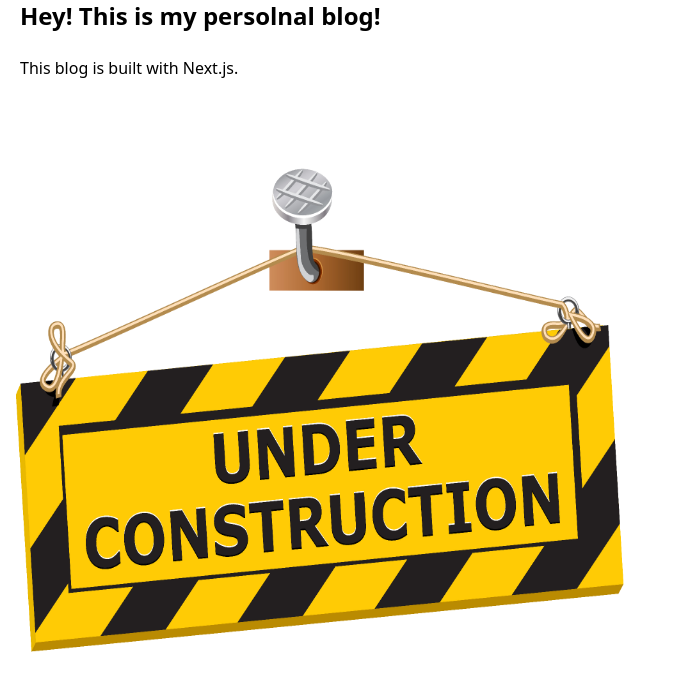
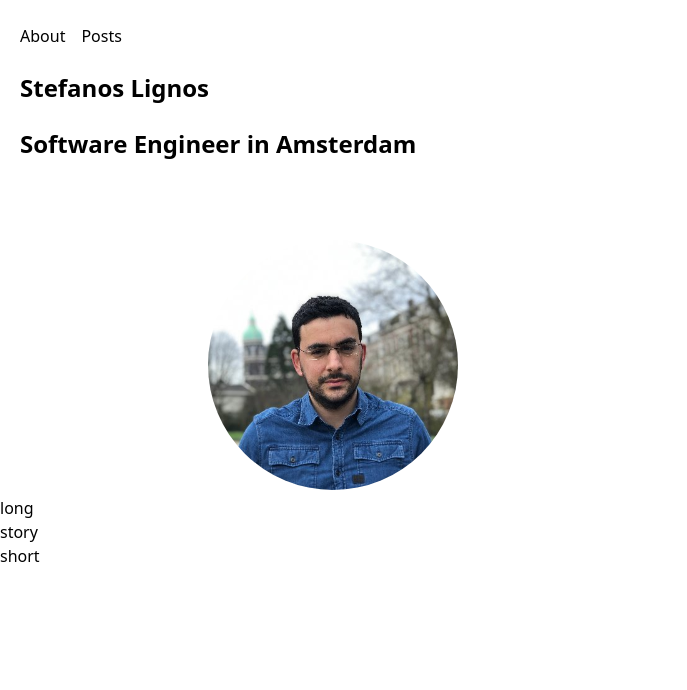
Before and after one commit to stefanoslig/blog, a Next.js app: page / in a window 1280 px wide. Shown: the top 690 px of the page, without its empty margins (0-687 px from the left). Built offline with nearby package versions, Linux system fonts and the light colour scheme.

Commit message:
Add maintenance page

```diff
--- /dev/null
+++ b/components/header.tsx
@@ -0,0 +1,22 @@
+import Link from "next/link";
+import { FunctionComponent } from "react";
+import Container from "./container";
+
+const Header: FunctionComponent = () => {
+  return (
+    <header className="py-6">
+      <Container>
+        <nav className="flex space-x-4">
+          <Link href="/">
+            <a>About</a>
+          </Link>
+          <Link href="/posts">
+            <a>Posts</a>
+          </Link>
+        </nav>
+      </Container>
+    </header>
+  );
+};
+
+export default Header;
--- a/next.config.js
+++ b/next.config.js
@@ -1,4 +1,15 @@
 /** @type {import('next').NextConfig} */
 module.exports = {
   reactStrictMode: true,
-}
+  redirects() {
+    return [
+      process.env.MAINTENANCE_MODE === "1"
+        ? {
+            source: "/((?!maintenance).*)",
+            destination: "/maintenance",
+            permanent: false,
+          }
+        : null,
+    ].filter(Boolean);
+  },
+};
--- a/pages/_app.tsx
+++ b/pages/_app.tsx
@@ -1,8 +1,21 @@
 import "../styles/globals.css";
 import type { AppProps } from "next/app";
+import Head from "next/head";
+import Header from "../components/header";
 
 function MyApp({ Component, pageProps }: AppProps) {
-  return <Component {...pageProps } />;
+  return (
+    <>
+      <Head>
+        <meta name="viewport" content="width=device-width, initial-scale=1" />
+        <title>stefanos.dev 🚀</title>
+      </Head>
+
+      <Header />
+
+      <Component {...pageProps} />
+    </>
+  );
 }
 
 export default MyApp;
--- a/pages/index.tsx
+++ b/pages/index.tsx
@@ -1,31 +1,28 @@
 import Image from "next/image";
-import Head from "next/head";
 import Container from "../components/container";
 
 function HomePage() {
   return (
     <>
-      <Head>
-        <title>Stefanos.dev 🚀</title>
-        <link rel="icon" href="/favicon.ico" />
-      </Head>
       <Container>
         <div className="space-y-6">
-          <h1 className="text-2xl font-bold">
-            Hey! This is my persolnal blog!
-          </h1>
-          <p>This blog is built with Next.js.</p>
+          <h1 className="text-2xl font-bold">Stefanos Lignos</h1>
+          <h2 className="text-2xl font-bold">Software Engineer in Amsterdam</h2>
+        </div>
+        <div className="container max-w-4xl m-auto px-4 mt-20">
+          <Image
+            src="/assets/my-photo.jpeg"
+            alt="my desk"
+            className="rounded-full"
+            width={250}
+            height={250}
+          />
+
+
         </div>
       </Container>
 
-      <div className="container">
-        <Image
-          src="/assets/under-construction.png"
-          alt="under construction"
-          width={1280 / 2}
-          height={1280 / 2}
-        />
-      </div>
+      <div>long</div>story<div>short</div>
     </>
   );
 }
--- /dev/null
+++ b/pages/maintenance.tsx
@@ -0,0 +1,25 @@
+import Image from "next/image";
+import Head from "next/head";
+import underConstruction from "../public//assets/under-construction.png";
+
+function Maintenance() {
+  return (
+    <>
+      <Head>
+        <title>stefanos.dev 🚀</title>
+        <link rel="icon" href="/favicon.ico" />
+      </Head>
+
+      <div className="container">
+        <Image
+          src={underConstruction}
+          alt="under construction"
+          width={1280 / 2}
+          height={1280 / 2}
+        />
+      </div>
+    </>
+  );
+}
+
+export default Maintenance;
```
Also changed, not shown: public/assets/my-photo.jpeg (added), 1 other file (tests, documents, lock files or other folders).
